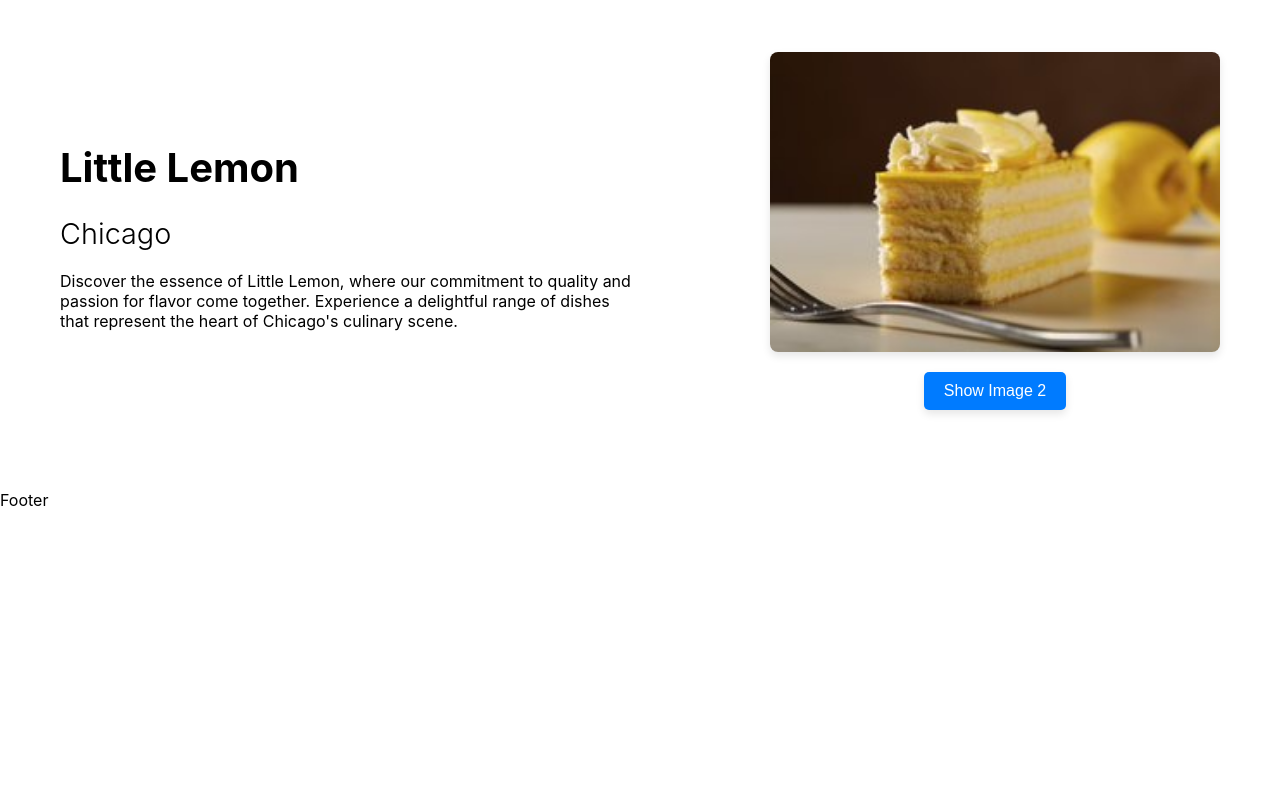
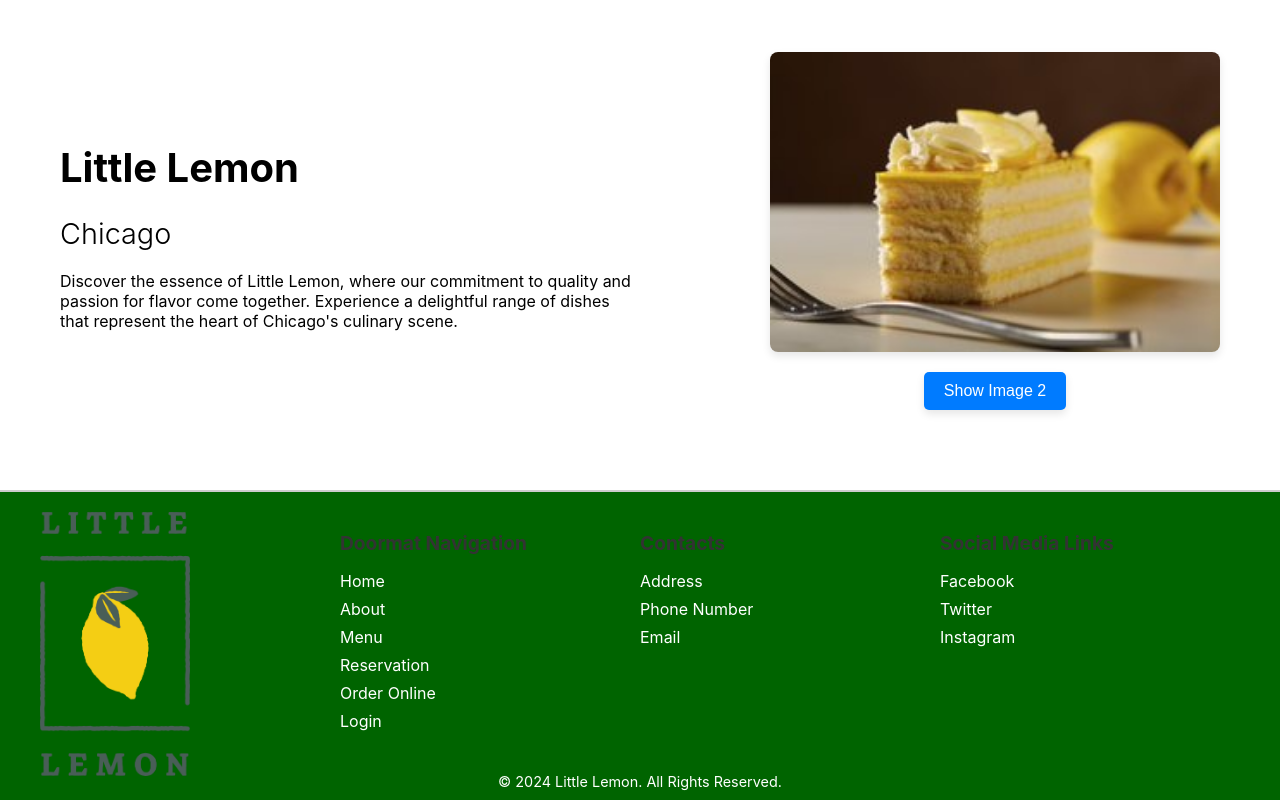
Before and after one commit to Lightning2902/Little-Lemon, a React (Create React App) app: page / in a window 1280 px wide. Shown: the part 1575-2375 px from the top of the page. Before the commit the page ends 2085 px from the top, so only its background shows below. Built offline with nearby package versions, Linux system fonts and the light colour scheme.

Commit message:
footer added

```diff
--- a/src/App.css
+++ b/src/App.css
@@ -414,3 +414,77 @@ p {
     background-color: #0056b3;
     padding: 11px 21px;
 }
+
+
+
+
+/* Footer styling */
+.footer {
+    display: flex;
+    justify-content: space-between;
+    align-items: flex-start;
+    padding: 20px 40px;
+    background-color: darkgreen;
+    color: #f8f8f8;
+    border-top: 2px solid #ccc;
+    position: relative;
+}
+
+.footer-section{
+    flex:1;
+    margin-right: 40px;
+}
+
+.footer-logo{
+    max-width: 150px;
+}
+
+.footer-logo:hover{
+    max-width: 151px;
+}
+
+.footer-section h3{
+    font-size:1.2rem;
+    margin-bottom:10px;
+    color:#333;
+}
+
+.footer-links {
+    list-style: none;
+    padding: 0;
+}
+
+
+.footer-links li {
+    margin-bottom: 8px;
+}
+
+.footer-links a {
+    text-decoration: none;
+    color: #ffffff;
+    font-size: 1rem;
+    transition: color 0.3s ease;
+}
+
+
+.footer-links a:hover {
+    color: #dddddd;
+    font-size: 2rem;
+}
+
+
+/* Center the footer-bottom text */
+.footer-bottom {
+    position: absolute;
+    bottom: 10px;
+    left: 50%;
+    transform: translateX(-50%);
+    text-align: center;
+    width: 100%;
+}
+
+.footer-bottom p {
+    margin: 0;
+    color: #ffffff;
+    font-size: 0.9rem;
+}
--- a/src/components/Footer.js
+++ b/src/components/Footer.js
@@ -1,9 +1,81 @@
-import React from 'react'
+import React from "react";
+import littleLemonLogo from "../images/Asset 20@4x.png";
 
 function Footer() {
   return (
-    <div>Footer</div>
-  )
-}
+    <footer className="footer">
+      {/* Left side: Little Lemon image */}
+      <div className="footer-section">
+        <img
+          src={littleLemonLogo}
+          alt="Little Lemon Logo"
+          className="footer-logo"
+        />
+      </div>
 
-export default Footer
+      {/* Doormat Navigation section */}
+      <div className="footer-section">
+        <h3>Doormat Navigation</h3>
+        <ul className="footer-links">
+          <li>
+            <a href="/home">Home</a>
+          </li>
+          <li>
+            <a href="/about">About</a>
+          </li>
+          <li>
+            <a href="/menu">Menu</a>
+          </li>
+          <li>
+            <a href="reservations">Reservation</a>
+          </li>
+          <li>
+            <a href="order-online">Order Online</a>
+          </li>
+          <li>
+            <a href="login">Login</a>
+          </li>
+        </ul>
+      </div>
+
+      {/* Contacts section */}
+      <div className="footer-section">
+        <h3>Contacts</h3>
+        <ul className="footer-links">
+          <li>
+            <a href="/address">Address</a>
+          </li>
+          <li>
+            <a href="/phone">Phone Number</a>
+          </li>
+          <li>
+            <a href="/email">Email</a>
+          </li>
+        </ul>
+      </div>
+
+      {/* Social Media Links section */}
+      <div className="footer-section">
+        <h3>Social Media Links</h3>
+        <ul className="footer-links">
+          <li>
+            <a href="https://facebook.com">Facebook</a>
+          </li>
+          <li>
+            <a href="https://twitter.com">Twitter</a>
+          </li>
+          <li>
+            <a href="https://instagram.com">Instagram</a>
+          </li>
+        </ul>
+      </div>
+
+      {/* Footer Bottom: Copyright */}
+      <div className="footer-bottom">
+        <p>© 2024 Little Lemon. All Rights Reserved.</p>
+      </div>
+    </footer>
+  );
+};
+
+export default Footer;
```
Also changed, not shown: src/images/Asset 20@4x.png (added).
